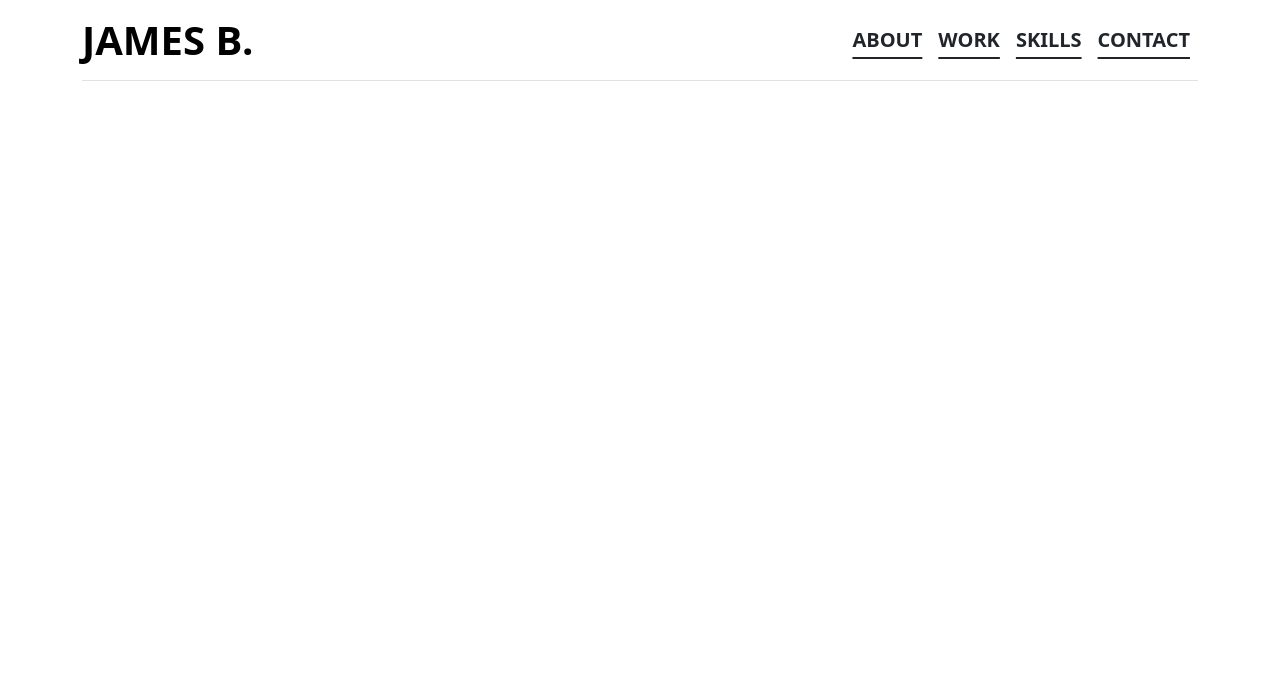
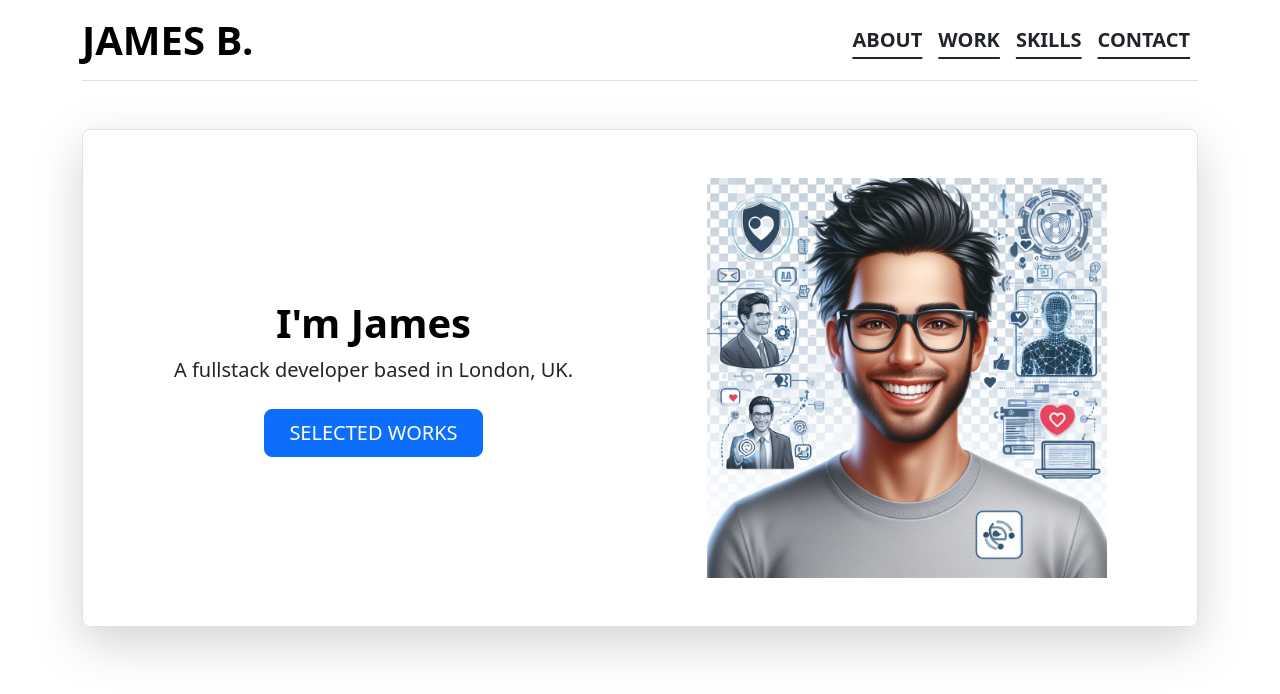
Before and after one commit to JBraddockm/bootstrap-portfolio, a plain HTML site: page index.html in a window 1280 px wide. Drawn offline with nearby package versions, Linux system fonts and the light colour scheme.

Commit message:
Added hero section.

```diff
--- a/index.html
+++ b/index.html
@@ -21,7 +21,7 @@
 
 <body>
 
-<div class="container">
+<div id="site-header" class="container">
     <header class="d-flex flex-wrap align-items-center justify-content-center justify-content-md-between py-3 mb-4 border-bottom">
         <h1 class="col-md-3 mb-2 mb-md-0">
             <a href="/" class="d-inline-flex link-body-emphasis text-decoration-none">
@@ -39,6 +39,24 @@
     </header>
 </div>
 
+<section id="site-hero" class="container my-5" aria-label="Hero Section">
+    <div class="d-md-flex align-items-md-center flex-md-row-reverse px-4 py-5 my-5 text-center rounded-3 border shadow-lg">
+        <div class="col-lg-6">
+            <img width="400" height="400" class="img-fluid object-fit-cover mb-4 mb-md-0"
+                 src="./assets/images/_c2f82834-062f-4062-b020-d8e7f29132c0.jpg"
+                 alt="AI generated profile picture showcasing a tech person.">
+        </div>
+        <div class="col-lg-6 mx-auto">
+            <h2 class="display-6 fw-bold text-body-emphasis">I'm James</h2>
+            <p class="lead mb-4">A fullstack developer based in London, UK.</p>
+            <div class="d-grid gap-2 d-sm-flex justify-content-sm-center">
+                <a href="#work" class="btn btn-primary btn-lg px-4 gap-3 text-uppercase">Selected Works</a>
+            </div>
+        </div>
+    </div>
+</section>
+
+
 </body>
 <script src="https://cdn.jsdelivr.net/npm/bootstrap@5.3.2/dist/js/bootstrap.bundle.min.js"
         integrity="sha384-C6RzsynM9kWDrMNeT87bh95OGNyZPhcTNXj1NW7RuBCsyN/o0jlpcV8Qyq46cDfL"
```
Also changed, not shown: assets/images/_c2f82834-062f-4062-b020-d8e7f29132c0.jpg (added), assets/images/portfolio-avatar-picture.png (added).
